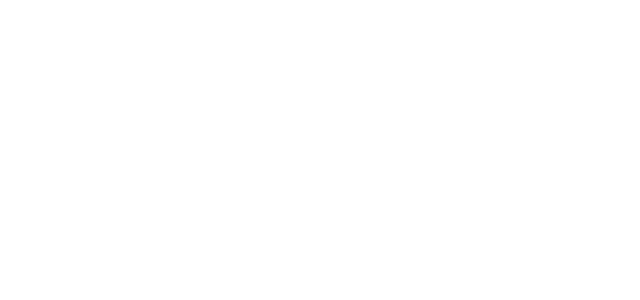
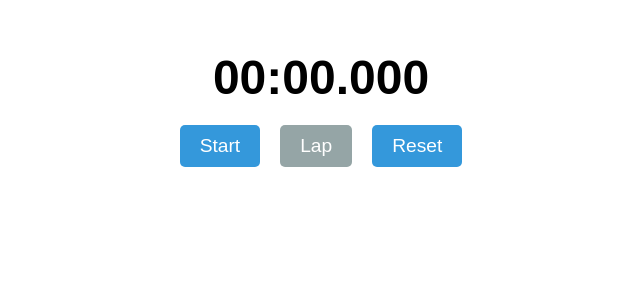
Before and after one commit to Shopify/eng-intern-assessment-react, a React app: page / in a window 1280 px wide. Shown: the top 300 px of the page, without its empty margins (319-959 px from the left). Built offline with nearby package versions, Linux system fonts and the light colour scheme.

Commit message:
code/funtions-added

```diff
--- a/src/App.tsx
+++ b/src/App.tsx
@@ -1,7 +1,8 @@
 import React from 'react'
-
+import StopWatch from './StopWatch'
+import './index.css'
 export default function App() {
     return(
-        <div></div>
+        <div><StopWatch/></div>
     )
 }
--- a/src/StopWatch.tsx
+++ b/src/StopWatch.tsx
@@ -1,7 +1,68 @@
-import React from 'react'
+import React, { useState, useEffect } from 'react';
+import StopWatchButton from './StopWatchButton';
 
 export default function StopWatch() {
-    return(
-        <div></div>
-    )
+  const [time, setTime] = useState(0);
+  const [isRunning, setIsRunning] = useState(false);
+  const [laps, setLaps] = useState<number[]>([]);
+
+  useEffect(() => {
+    let intervalId: NodeJS.Timeout;
+
+    if (isRunning) {
+      intervalId = setInterval(() => {
+        setTime((prevTime) => prevTime + 0.1); // Increase by 0.1 seconds
+      }, 100);
+    }
+
+    return () => clearInterval(intervalId);
+  }, [isRunning]);
+
+  const startStopWatch = () => {
+    setIsRunning(!isRunning);
+  };
+
+  const stopStopWatch = () => {
+    setIsRunning(false);
+  };
+
+  const resetStopWatch = () => {
+    setIsRunning(false);
+    setTime(0);
+    setLaps([]);
+  };
+
+  const recordLap = () => {
+    setLaps((prevLaps) => [...prevLaps, time]);
+  };
+
+
+    return (
+      <div className="stopwatch-container">
+        <h1 className="stopwatch">{formatTime(time)}</h1>
+        <div className="button-container">
+          <StopWatchButton onClick={startStopWatch} label={isRunning ? 'Stop' : 'Start'} />
+          <StopWatchButton onClick={recordLap} label="Lap" disabled={!isRunning} />
+          <StopWatchButton onClick={resetStopWatch} label="Reset" />
+        </div>
+        {laps.length > 0 && (
+          <div className="laps-container">
+            <h2>Laps</h2>
+            <ul className="lap-list">
+              {laps.map((lap, index) => (
+                <li key={index} className="lap-item">{formatTime(lap)}</li>
+              ))}
+            </ul>
+          </div>
+        )}
+      </div>
+    );
 }
+
+const formatTime = (timeInSeconds: number): string => {
+  const minutes = Math.floor(timeInSeconds / 60);
+  const seconds = Math.floor(timeInSeconds % 60);
+  const milliseconds = Math.floor((timeInSeconds % 1) * 1000);
+
+  return `${String(minutes).padStart(2, '0')}:${String(seconds).padStart(2, '0')}.${String(milliseconds).padStart(3, '0')}`;
+};
--- a/src/StopWatchButton.tsx
+++ b/src/StopWatchButton.tsx
@@ -1,7 +1,18 @@
-import React from 'react'
+import React from 'react';
 
-export default function StopWatchButton() {
-    return(
-        <div></div>
-    )
+
+interface StopWatchButtonProps {
+  onClick: () => void;
+  label: string;
+  disabled?: boolean;
 }
+
+const StopWatchButton: React.FC<StopWatchButtonProps> = ({ onClick, label, disabled = false }) => {
+  return (
+    <button className="stopwatch-button" onClick={onClick} disabled={disabled}>
+      {label}
+    </button>
+  );
+};
+
+export default StopWatchButton;
--- /dev/null
+++ b/src/index.css
@@ -0,0 +1,63 @@
+.stopwatch-button {
+  font-size: 1.2em;
+  margin: 0 10px;
+  padding: 10px 20px;
+  cursor: pointer;
+  background-color: #3498db;
+  color: #fff;
+  border: none;
+  border-radius: 5px;
+}
+
+.stopwatch-button:disabled {
+  background-color: #95a5a6;
+  cursor: not-allowed;
+}
+
+.stopwatch-container {
+    text-align: center;
+    margin: 50px;
+    font-family: 'Arial', sans-serif;
+  }
+
+  .stopwatch {
+    font-size: 3em;
+    margin-bottom: 20px;
+  }
+
+  .button-container {
+    margin-top: 20px;
+  }
+
+  .button {
+    font-size: 1.2em;
+    margin: 0 10px;
+    padding: 10px 20px;
+    cursor: pointer;
+    background-color: #3498db;
+    color: #fff;
+    border: none;
+    border-radius: 5px;
+  }
+
+  .button:disabled {
+    background-color: #95a5a6;
+    cursor: not-allowed;
+  }
+
+  .laps-container {
+    margin-top: 20px;
+  }
+
+  .lap-list {
+    list-style-type: none;
+    padding: 0;
+  }
+
+  .lap-item {
+    font-size: 1.2em;
+    margin: 5px 0;
+    padding: 10px;
+    background-color: #ecf0f1;
+    border-radius: 5px;
+  }
```
